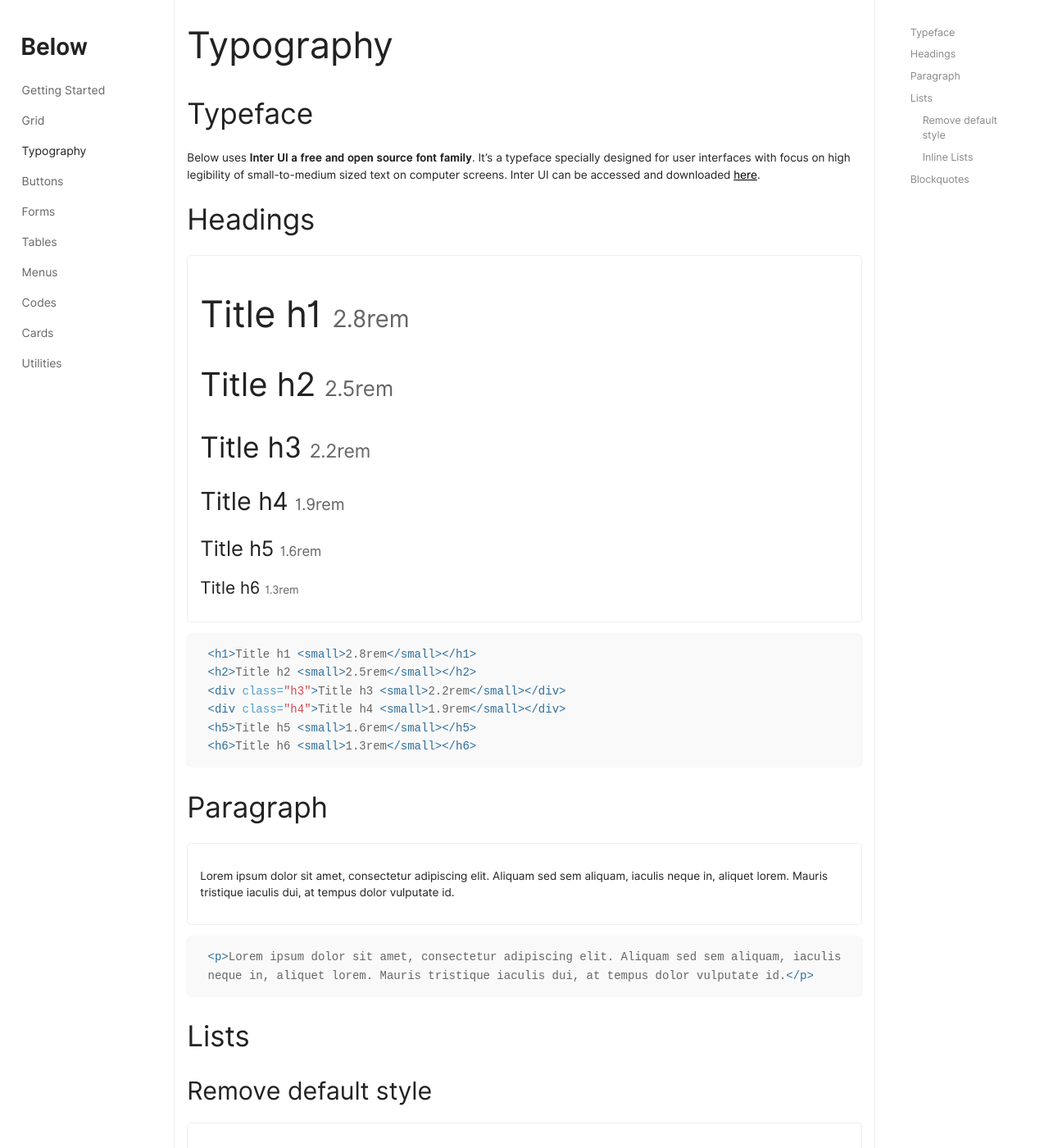
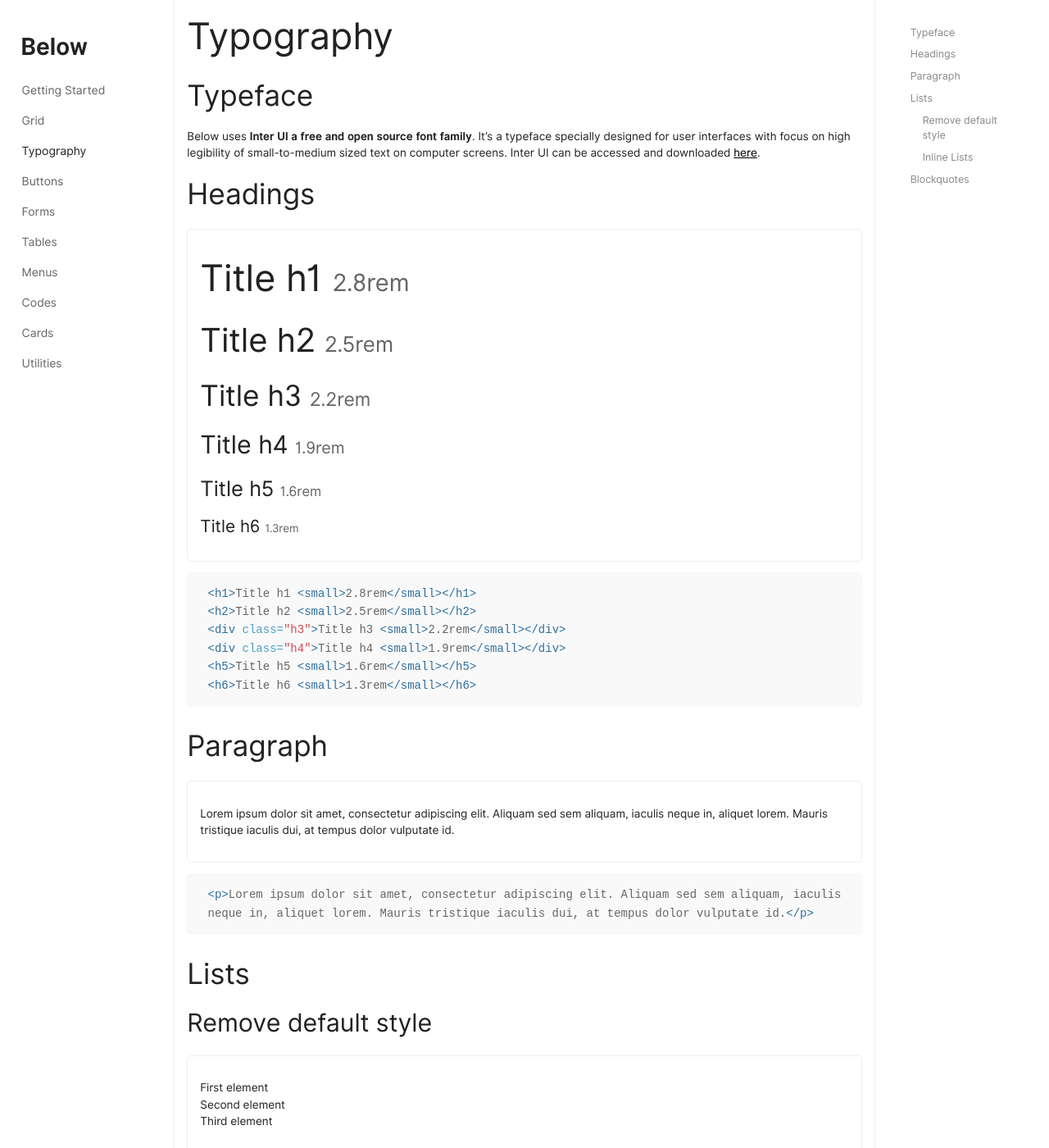
Before and after one commit to innusource/below, a Jekyll site: the page built from 03-typography.md, in a window 1280 px wide and 1400 px high. Shown: the whole window at 82% size. Built offline with Jekyll 4.4.1, drawn with Linux system fonts in a browser that asks for light colours.

Commit message:
h* improvement
improvement in margin for h*

```diff
--- a/_sass/below/typography.scss
+++ b/_sass/below/typography.scss
@@ -1,7 +1,7 @@
 h1, h2, h3, h4, h5, h6,
 .h1, .h2, .h3, .h4, .h5, .h6{
     font-weight: normal;
-    margin: 0.5em 0;
+    margin: 0.7rem 0;
 }
 
 h1, .h1{
```
